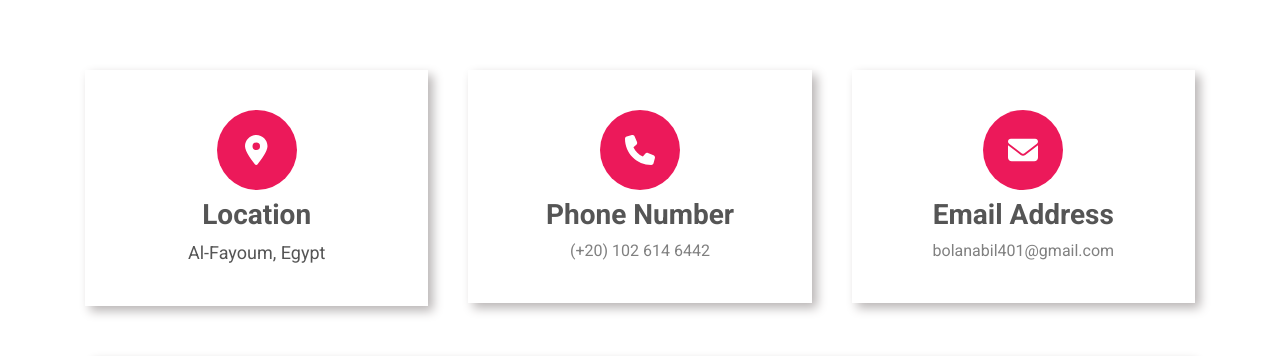
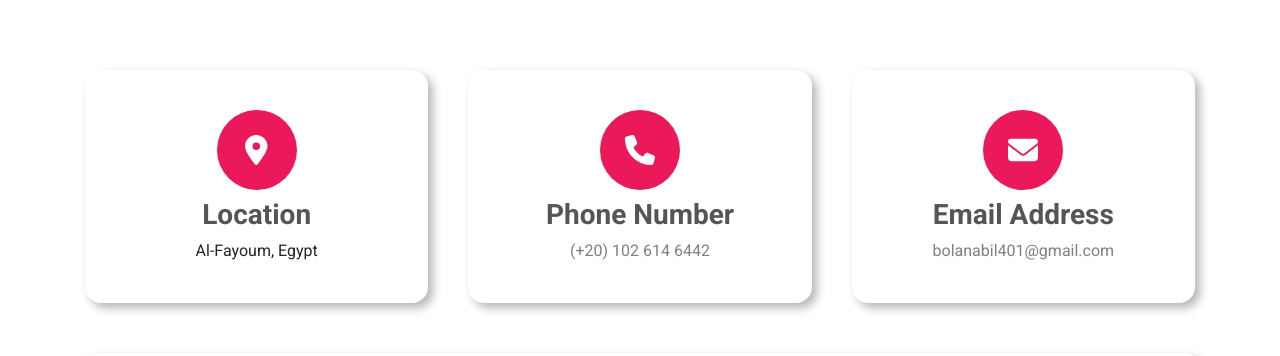
Before and after one commit to bola-nabil/bola-nabil, a React (Create React App) app: page /contact in a window 1280 px wide. Shown: the part 193-549 px from the top of the page. Built offline with nearby package versions, Linux system fonts and the light colour scheme.

Commit message:
improve code

```diff
--- a/src/components/contact-card/ContactCard.jsx
+++ b/src/components/contact-card/ContactCard.jsx
@@ -3,30 +3,19 @@ import { Link } from "react-router-dom";
 import { FontAwesomeIcon } from "@fortawesome/react-fontawesome";
 import "./contact-card.css";
 
-const ContactCard = ({ icon, title, content, linkPath}) => {
+const ContactCard = ({ icon, title, content, linkPath }) => {
+  const Wrapper = linkPath ? Link : "div";
+
   return (
-        <div className="">
-       {
-          linkPath === undefined ? (
-           <div className='contact-card center-col'>
-                <div className="contact-icon center-row">
-                  <FontAwesomeIcon icon={icon} className="icon"/>
-                </div>
-                <h2 className='fs-3 fw-bold pt-2'>{title}</h2>
-                <p className='mb-0'>{content}</p>
-            </div>
-          ): (
-            <div className='contact-card center-col'>
-                 <div className="contact-icon center-row">
-                  <FontAwesomeIcon icon={icon} className="icon"/>
-                </div>
-                <h2 className='fs-3 fw-bold pt-2'>{title}</h2>
-                <Link to={linkPath} target='_blank'>
-                  {content}
-                </Link>
-              </div>
-          )
-       }
+    <div className="contact-card center-col rounded-4">
+      <div className="contact-icon center-row">
+        <FontAwesomeIcon icon={icon} className="icon" />
+      </div>
+      <h2 className="fs-3 fw-bold pt-2">{title}</h2>
+
+      <Wrapper to={linkPath} target="_blank">
+        {content}
+      </Wrapper>
     </div>
   );
 };
--- a/src/pages/Contact/Contact.jsx
+++ b/src/pages/Contact/Contact.jsx
@@ -18,6 +18,8 @@ const iconMap = {
 }
 
 const Contact = () => {
+
+  const getIcon = (key) => iconMap[key] ?? faEnvelope;
   const {content: data} = useData();
 
   const [name, setName] = useState("");
@@ -50,7 +52,7 @@ const Contact = () => {
         <div className="contact-section">
             {
               data?.contact?.map((contact) => (
-                <ContactCard icon={iconMap[contact.icon]} title={contact.title} content={contact.content} linkPath={contact.link}/>
+                <ContactCard key={contact.id} icon={getIcon(contact.icon)} title={contact.title} content={contact.content} linkPath={contact.link}/>
               ))
             }
         </div>
@@ -63,6 +65,7 @@ const Contact = () => {
                   type="text"
                   placeholder="Name*"
                   value={name}
+                  aria-label="Your Name"
                   onChange={(e) => setName(e.target.value)}
                   required
                 />
@@ -70,6 +73,7 @@ const Contact = () => {
                   type="email"
                   placeholder="Email*"
                   value={email}
+                  aria-label="Your email address"
                   onChange={(e) => setEmail(e.target.value)}
                   required
                 />
@@ -79,6 +83,7 @@ const Contact = () => {
                   type="text"
                   placeholder="Subject*"
                   value={subject}
+                  aria-label="Message subject"
                   onChange={(e) => setSubject(e.target.value)}
                   required
                 />
@@ -86,12 +91,13 @@ const Contact = () => {
               <textarea
                 className="w-100"
                 placeholder="Message*"
+                aria-label="Your Message"
                 value={message}
                 onChange={(e) => setMessage(e.target.value)}
                 required
               ></textarea>
               <div className="submit center-row">
-                <input type="submit" value="Send Message" className="fw-bold border-0 center-row" />
+                <input type="submit" value="Send Message" className="fw-bold border-0 center-row rounded-4" />
               </div>
             </form>
             {isSubmitted && (
```
